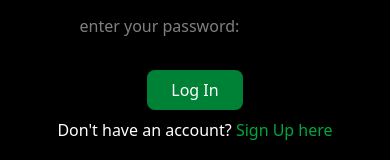
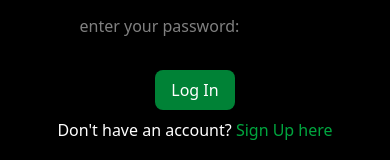
Before and after one commit to Tanko99/alx-fe-capstone, a React (Vite) app in the folder service-finder-app/: page / in a window 390 px wide. Shown: the part 262-422 px from the top of the page. Built offline with nearby package versions, Linux system fonts and the light colour scheme; the HTML template or start-up script is replaced by a standard one.

Commit message:
login feature: responsiveness added to the button

```diff
--- a/service-finder-app/src/components/LoginForm.jsx
+++ b/service-finder-app/src/components/LoginForm.jsx
@@ -57,7 +57,7 @@ import { Link } from "react-router-dom";
         required
         />
 
-        <button className="px-6 py-2 rounded-lg shadow-lg cursor-pointer bg-green-700" type="submit" > Log In</button>
+        <button className="px-4 md:w-96 sm:w-64 py-2 rounded-lg shadow-lg cursor-pointer bg-green-700" type="submit" > Log In</button>
       </form>
     <p className="text-center md:text-xl sm:text-lg mt-2 text-base"> Don't have an account? {" "}
       <Link className="text-green-600 hover:underline" to="/register">Sign Up here</Link>
```
